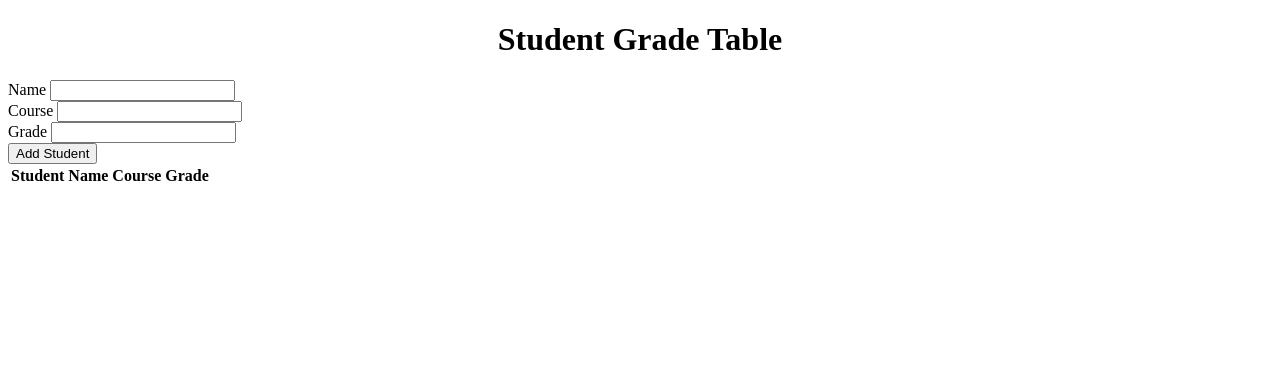
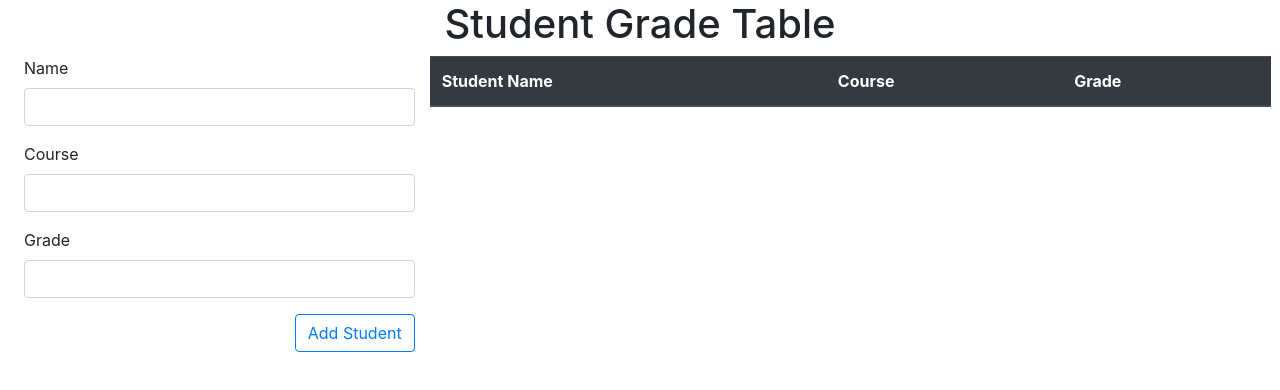
Before and after one commit to twalt007/sgt_m4_1019, a website: page public/index.html in a window 1280 px wide. Drawn offline with nearby package versions, Linux system fonts and the light colour scheme; no server answers.

Commit message:
updated style with bootsrap

```diff
--- a/public/index.html
+++ b/public/index.html
@@ -5,6 +5,7 @@
     <meta name="viewport" content="width=device-width, initial-scale=1.0">
     <meta http-equiv="X-UA-Compatible" content="ie=edge">
     <title>SGT</title>
+    <link rel="stylesheet" href="https://stackpath.bootstrapcdn.com/bootstrap/4.4.0/css/bootstrap.min.css" integrity="sha384-SI27wrMjH3ZZ89r4o+fGIJtnzkAnFs3E4qz9DIYioCQ5l9Rd/7UAa8DHcaL8jkWt" crossorigin="anonymous">
     <link rel="stylesheet" href="style.css">
     <script src="https://ajax.googleapis.com/ajax/libs/jquery/3.4.1/jquery.min.js"></script>
     <script src="main.js"></script>
@@ -12,26 +13,28 @@
 <body>
     <h1 class="center">Student Grade Table</h1>
 
-    <form id="add-student" >
-        <div>
+    <div class='row px-4'>
+        <form class="col-4" id="add-student" >
+            <div class="form-group">
                 <label>Name</label>
-            <input type='text' id='name'>
+                <input class='form-control' type='text' id='name'>
             </div>
-        <div>
+            <div class="form-group">
                 <label>Course</label>
-            <input type='text' id='course'>
+                <input class='form-control' type='text' id='course'>
             </div>
-        <div>
+            <div class="form-group">
                 <label>Grade</label>
-            <input type='text' id='grade'>
+                <input class='form-control' type='text' id='grade'>
             </div>
-        <div>
-            <button> Add Student</button>
+
+            <div class='text-right'>
+                <button class="btn btn-outline-primary"> Add Student</button>
             </div>
         </form>
 
-    <table>
-        <thead>
+        <table class="table col-8">
+            <thead class="thead-dark">
                 <tr>
                     <th>Student Name</th>
                     <th>Course</th>
@@ -42,5 +45,6 @@
             <tbody id="student-data"></tbody>
 
         </table>
+    </div>
 </body>
 </html>
```
Lines whose indentation alone changed are shown as unchanged.
